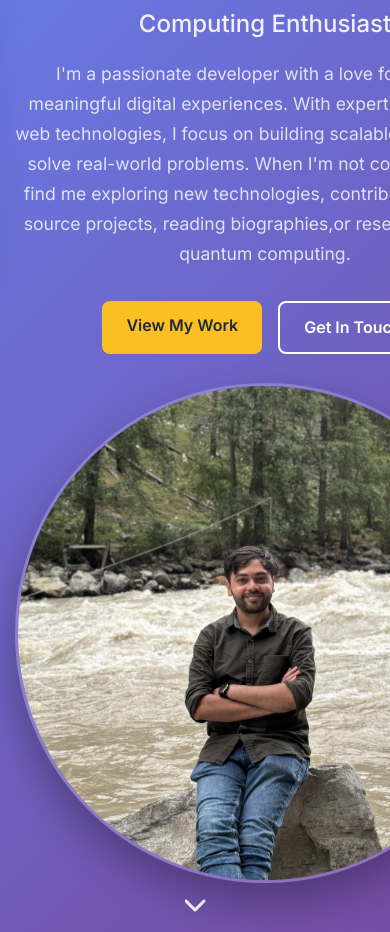
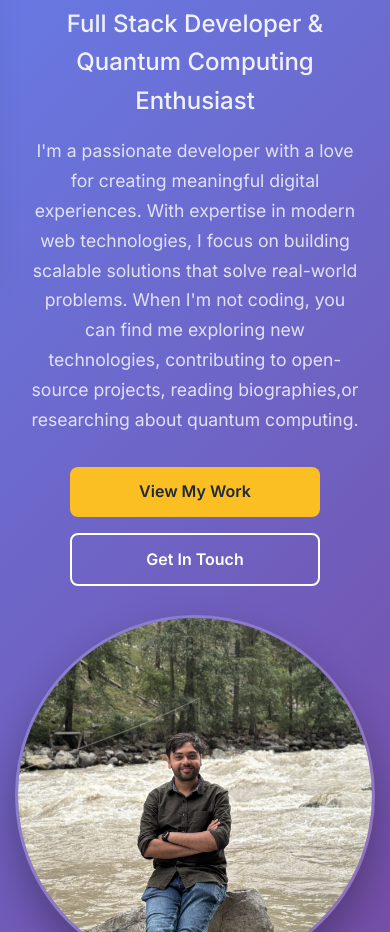
Before and after one commit to DhavalVaidya011/personal-website, a plain HTML site: page index.html in a window 390 px wide. Shown: the part 168-1100 px from the top of the page. Drawn offline with nearby package versions, Linux system fonts and the light colour scheme.

Commit message:
Updates styles.css hero container for mobile

```diff
--- a/styles.css
+++ b/styles.css
@@ -14,6 +14,41 @@ body {
     line-height: 1.6;
     color: #333;
     overflow-x: hidden;
+}
+
+@media (max-width: 768px) {
+    .hero-container {
+        flex-direction: column;
+        text-align: center;
+    }
+
+    .hero-title {
+        font-size: 2.2rem;
+    }
+
+    .hero-subtitle {
+        font-size: 1.2rem;
+    }
+
+    .hero-description {
+        font-size: 1rem;
+        padding: 0 1rem;
+    }
+
+    .hero-buttons {
+        flex-direction: column;
+        align-items: center;
+    }
+
+    .btn {
+        width: 100%;
+        max-width: 250px;
+    }
+
+    .profile-photo {
+        width: 250px;
+        height: 250px;
+    }
 }
 
 .container {
@@ -125,16 +160,14 @@ body {
 }
 
 .hero-container {
-    max-width: 1200px;
-    margin: 0 auto;
-    padding: 0 20px;
-    display: grid;
-    grid-template-columns: 1fr 1fr;
-    gap: 4rem;
+    display: flex;
+    flex-wrap: wrap;
+    justify-content: center;
     align-items: center;
-    position: relative;
-    z-index: 1;
+    gap: 2rem;
+    padding: 2rem 1rem;
 }
+
 
 .hero-title {
     font-size: 3.5rem;
@@ -228,14 +261,17 @@ body {
 }
 
 .profile-photo {
-    width: 500px;
-    height: 500px;
+    width: 100%;
+    max-width: 400px;
+    height: auto;
+    aspect-ratio: 1 / 1;
     border-radius: 50%;
     overflow: hidden;
     border: 3px solid rgba(255, 255, 255, 0.2);
     animation: float 6s ease-in-out infinite;
     box-shadow: 0 20px 40px rgba(0, 0, 0, 0.3);
 }
+
 
 .profile-img {
     width: 100%;
```
